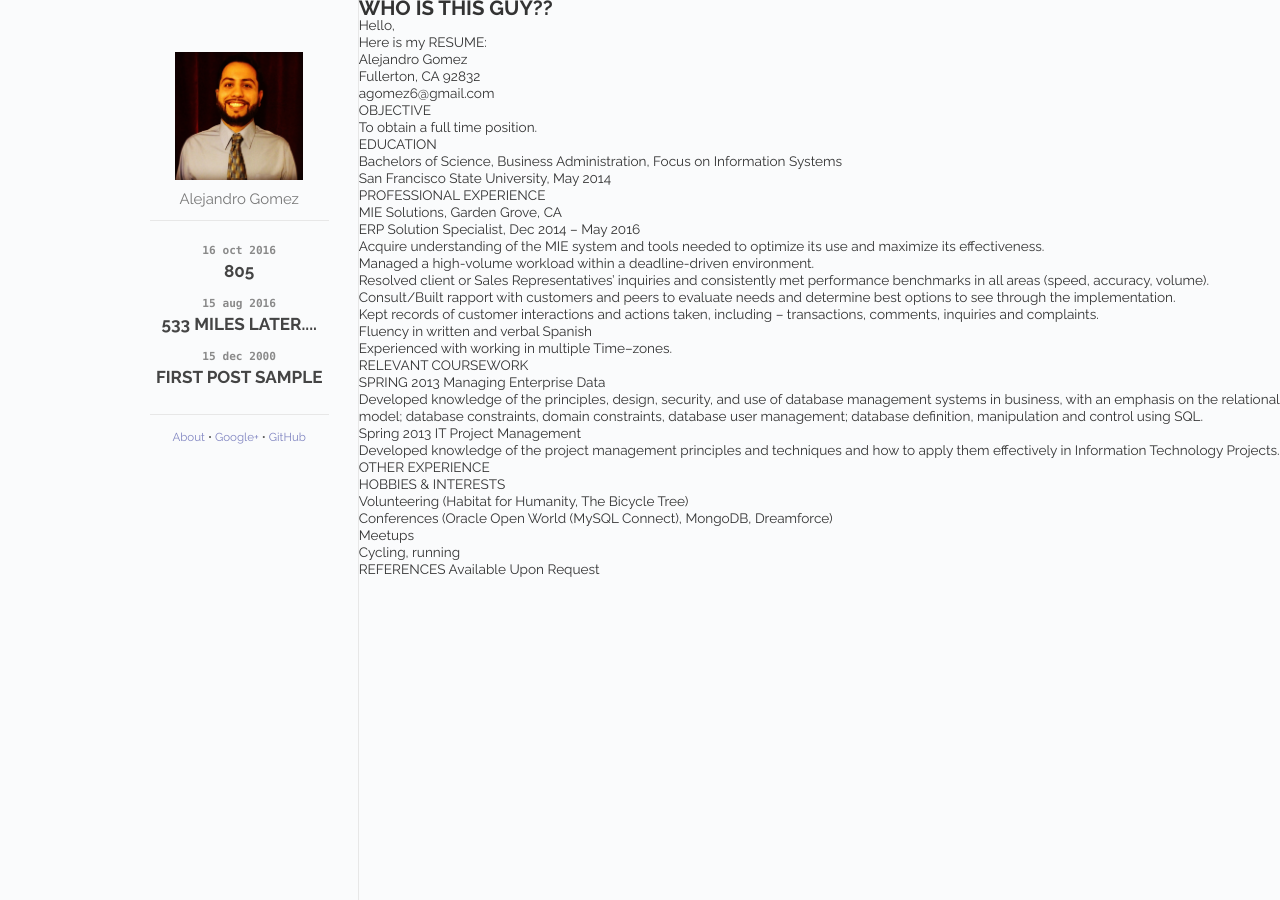
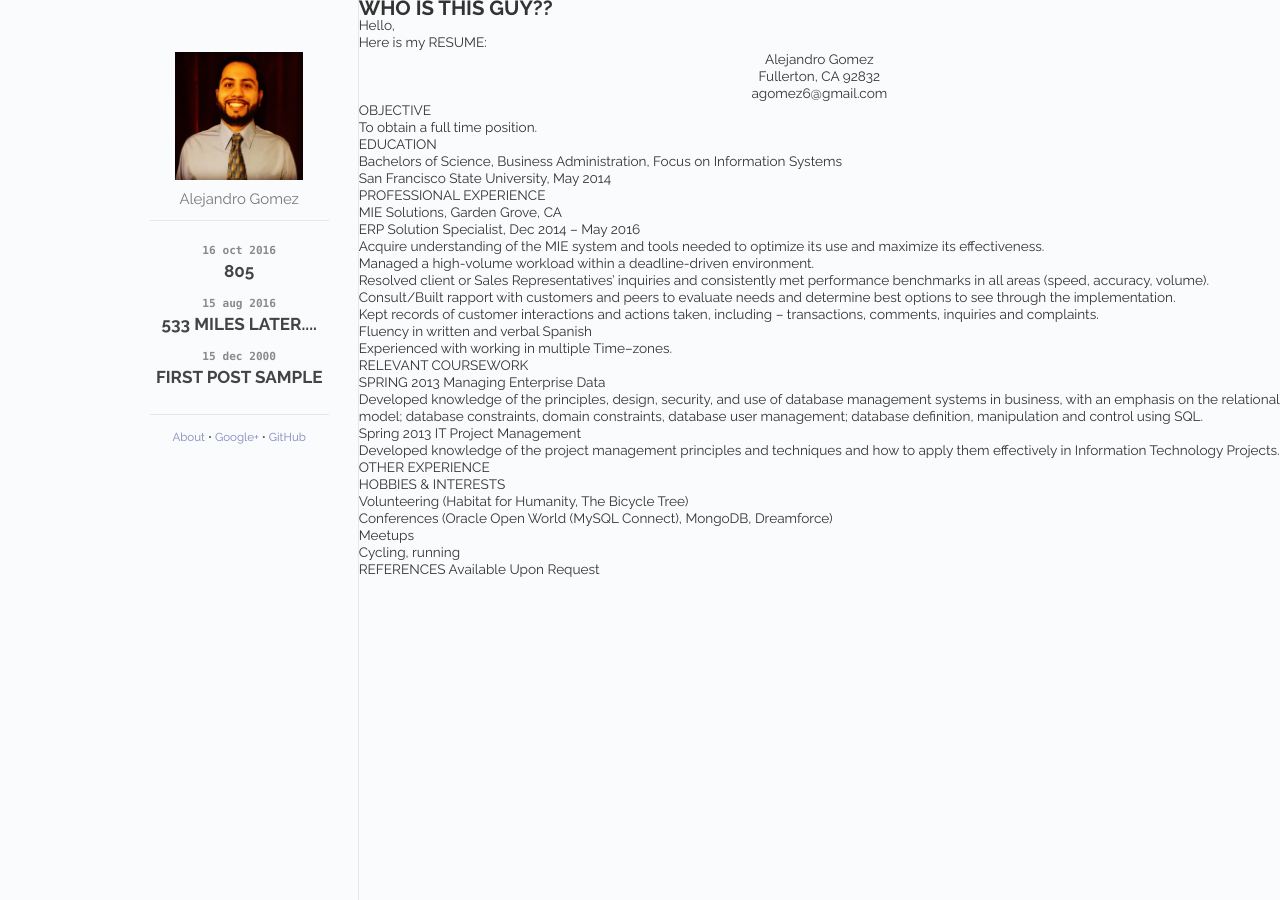
Before and after one commit to ago6/ago6.github.io, a Jekyll site: the page built from about.html, in a window 1280 px wide. Built offline with Jekyll 4.4.1, drawn with Linux system fonts in a browser that asks for light colours.

```diff
--- a/about.html
+++ b/about.html
@@ -10,9 +10,9 @@ title: Dan's Tech Blog
 
 <p>       Here is my RESUME:              </p>
 
-                                           <p> Alejandro Gomez</p>
-                                         <p> Fullerton, CA 92832</p>
-                                         <p>   agomez6@gmail.com</p>
+                                           <center> Alejandro Gomez</center>
+                                         <center>Fullerton, CA 92832</center>
+                                         <center>agomez6@gmail.com</center>
 
 
 <p>OBJECTIVE</p>
```
